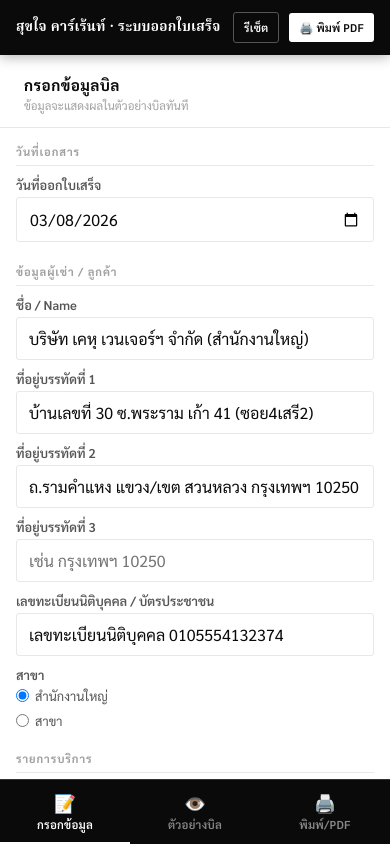
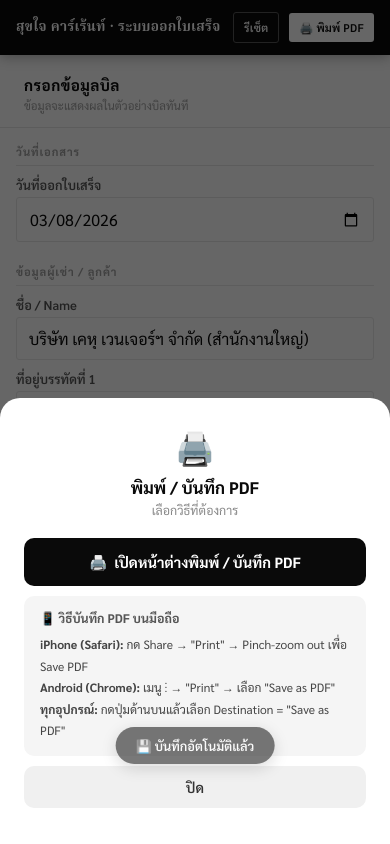
Before and after one commit to SupansaChm/billGenerate, a plain HTML site: page index.html in a window 390 px wide. Both pictures are taken after a click on the button "🖨️ พิมพ์ PDF". Shown: the top 844 px of the page. Drawn offline with Linux system fonts and the light colour scheme.

Commit message:
Add files via upload

```diff
--- a/index.html
+++ b/index.html
@@ -837,7 +837,14 @@
     .form-panel,
     .preview-label,
     .print-hint,
-    .mobile-tabs { display: none !important; }
+    .mobile-tabs,
+    #mobilePrintModal { display: none !important; }
+
+    /* Always show preview panel when printing regardless of tab state */
+    .preview-panel,
+    #previewPanel {
+      display: block !important;
+    }
 
     /* Flatten layout so only preview panel shows */
     .app { display: block !important; }
@@ -1081,7 +1088,7 @@
     </div>
     <div class="topbar-actions">
       <button class="btn btn-outline" onclick="resetForm()">รีเซ็ต</button>
-      <button class="btn btn-primary" onclick="window.print()">🖨️ พิมพ์ PDF</button>
+      <button class="btn btn-primary" onclick="mobilePrint()">🖨️ พิมพ์ PDF</button>
     </div>
   </div>
 
@@ -1093,9 +1100,37 @@
     <button class="mobile-tab-btn" id="tabPreviewBtn" onclick="switchTab('preview')">
       <span class="tab-icon">👁️</span>ตัวอย่างบิล
     </button>
-    <button class="mobile-tab-btn" id="tabPrintBtn" onclick="window.print()">
+    <button class="mobile-tab-btn" id="tabPrintBtn" onclick="mobilePrint()">
       <span class="tab-icon">🖨️</span>พิมพ์/PDF
     </button>
+  </div>
+
+  <!-- MOBILE PRINT MODAL -->
+  <div id="mobilePrintModal" style="display:none;position:fixed;inset:0;z-index:5000;background:rgba(0,0,0,0.6);align-items:flex-end;justify-content:center;">
+    <div style="background:#fff;width:100%;max-width:480px;border-radius:20px 20px 0 0;padding:28px 24px 36px;font-family:'Sarabun',sans-serif;">
+      <div style="text-align:center;margin-bottom:20px;">
+        <div style="font-size:2rem;margin-bottom:8px;">🖨️</div>
+        <div style="font-size:1.05rem;font-weight:700;color:#0a0a0a;">พิมพ์ / บันทึก PDF</div>
+        <div style="font-size:0.78rem;color:#888;margin-top:4px;">เลือกวิธีที่ต้องการ</div>
+      </div>
+
+      <button onclick="doMobilePrint()" style="width:100%;padding:14px;background:#0a0a0a;color:#fff;border:none;border-radius:10px;font-family:'Sarabun',sans-serif;font-size:0.92rem;font-weight:700;cursor:pointer;margin-bottom:10px;display:flex;align-items:center;justify-content:center;gap:8px;">
+        🖨️ &nbsp;เปิดหน้าต่างพิมพ์ / บันทึก PDF
+      </button>
+
+      <div style="background:#f5f5f5;border-radius:10px;padding:14px 16px;margin-bottom:10px;">
+        <div style="font-size:0.78rem;font-weight:700;color:#555;margin-bottom:8px;">📱 วิธีบันทึก PDF บนมือถือ</div>
+        <div style="font-size:0.75rem;color:#444;line-height:1.8;">
+          <b>iPhone (Safari):</b> กด Share → "Print" → Pinch-zoom out เพื่อ Save PDF<br>
+          <b>Android (Chrome):</b> เมนู ⋮ → "Print" → เลือก "Save as PDF"<br>
+          <b>ทุกอุปกรณ์:</b> กดปุ่มด้านบนแล้วเลือก Destination = "Save as PDF"
+        </div>
+      </div>
+
+      <button onclick="closeMobilePrintModal()" style="width:100%;padding:12px;background:#f0f0f0;color:#333;border:none;border-radius:10px;font-family:'Sarabun',sans-serif;font-size:0.88rem;font-weight:600;cursor:pointer;">
+        ปิด
+      </button>
+    </div>
   </div>
 
   <div class="main">
@@ -1405,14 +1440,44 @@
     previewPanel.setAttribute('data-active', 'true');
     previewPanel.style.display = '';
     updatePreview();
-  } else if (tab === 'print') {
+  }
+
+  document.querySelectorAll('.mobile-tab-btn').forEach(b => b.classList.remove('active'));
+  const activeId = 'tab' + tab.charAt(0).toUpperCase() + tab.slice(1) + 'Btn';
+  document.getElementById(activeId)?.classList.add('active');
+}
+
+// ========== MOBILE PRINT ==========
+function mobilePrint() {
+  // Make sure preview is up to date first
+  updatePreview();
+  const isMobile = window.innerWidth <= 900;
+  if (isMobile) {
+    // Show the modal with instructions
+    const modal = document.getElementById('mobilePrintModal');
+    modal.style.display = 'flex';
+    // Make sure preview panel is visible so print captures it
+    document.getElementById('previewPanel').style.display = '';
+  } else {
     window.print();
-    return;
-  }
-
-  document.querySelectorAll('.mobile-tab-btn').forEach(b => b.classList.remove('active'));
-  document.getElementById('tab' + tab.charAt(0).toUpperCase() + tab.slice(1) + 'Btn')?.classList.add('active');
-}
+  }
+}
+
+function doMobilePrint() {
+  closeMobilePrintModal();
+  // Small delay so modal closes before print dialog opens
+  setTimeout(() => { window.print(); }, 150);
+}
+
+function closeMobilePrintModal() {
+  document.getElementById('mobilePrintModal').style.display = 'none';
+}
+
+// Close modal on backdrop tap
+document.addEventListener('click', (e) => {
+  const modal = document.getElementById('mobilePrintModal');
+  if (e.target === modal) closeMobilePrintModal();
+});
 
 // Reset panel visibility on resize
 window.addEventListener('resize', () => {
```
